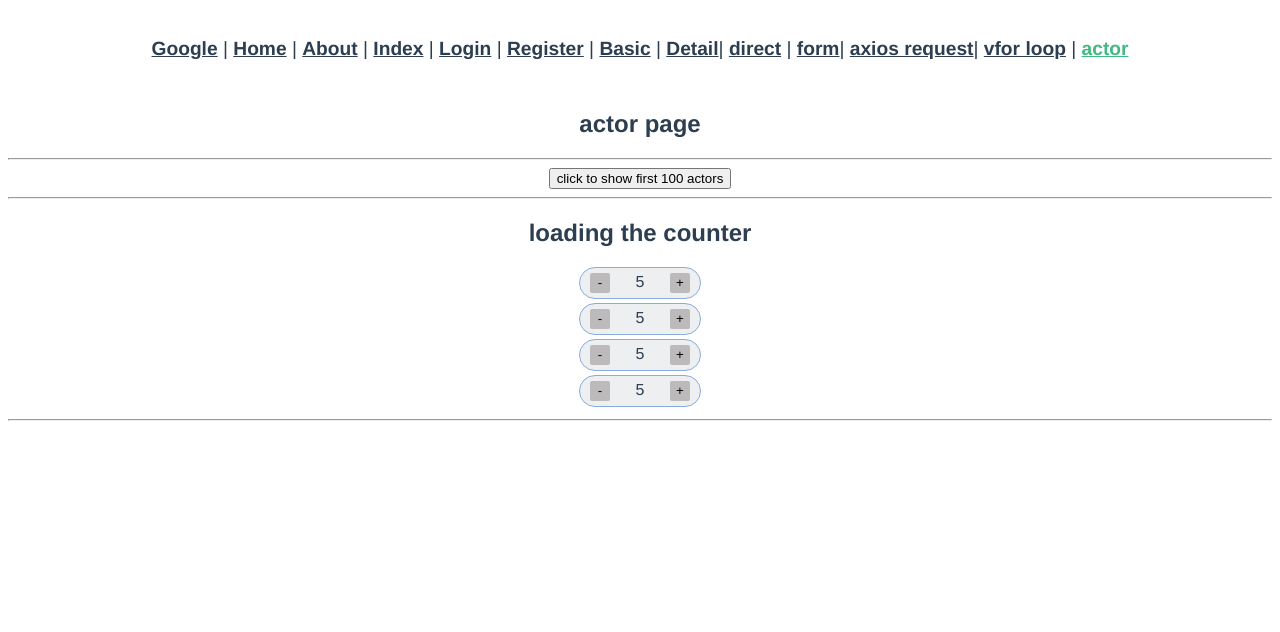
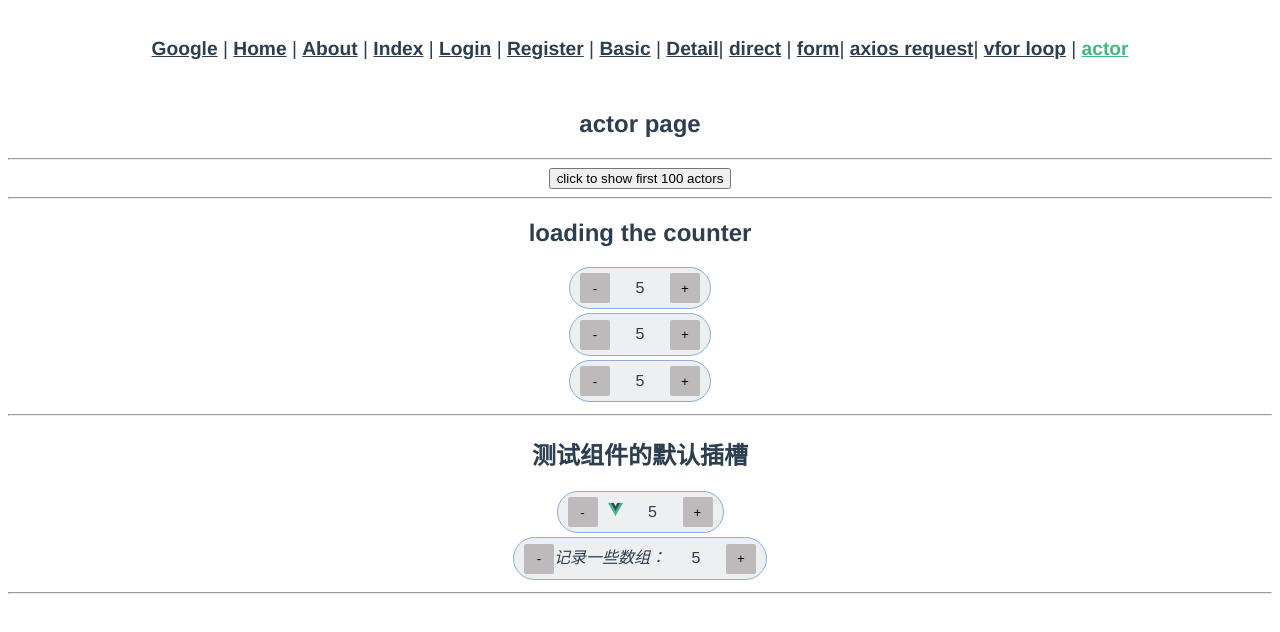
Before and after one commit to jydxh/vue_basic, a Vue app in the folder day02/demo/vue-project/: page /actor in a window 1280 px wide. Shown: the top 632 px of the page. Built offline with nearby package versions, Linux system fonts and the light colour scheme.

Commit message:
默认slot 实现 @ counter components

```diff
--- a/day02/demo/vue-project/src/components/Counter.vue
+++ b/day02/demo/vue-project/src/components/Counter.vue
@@ -1,6 +1,8 @@
 <template>
 	<div class="counter">
 		<button @click="count - step < min ? count : (count -= step)" :disabled="count == min">-</button>
+		<!-- 设计的slot占位符，此处显示的内容取决于父组件使用时的默认的插槽内容 -->
+		<slot />
 		<span>{{ count }}</span>
 		<button @click="count + step > max ? count : (count += step)" :disabled="count == max">+</button>
 	</div>
@@ -31,17 +33,25 @@
 		background-color: rgb(238, 239, 241);
 		overflow: hidden;
 		border-radius: 40px;
+		line-height: 30px;
 		> button {
-			width: 20px;
-			height: 20px;
+			width: 30px;
+			height: 30px;
 			background-color: rgb(188, 186, 186);
 			outline: none;
 			border: none;
-			margin: 0 auto;
+
 			border-radius: 2px;
+		}
+		img {
+			margin-left: 10px;
+
+			height: 15px;
 		}
 		span {
 			display: inline-block;
+
+			text-align: center;
 			width: 60px;
 		}
 	}
--- a/day02/demo/vue-project/src/views/Actor.vue
+++ b/day02/demo/vue-project/src/views/Actor.vue
@@ -10,9 +10,19 @@
 		<counter :min="0" :max="20"></counter>
 		<br />
 		<counter :min="0" :max="11" :step="2"></counter>
+		<hr />
+		<h2>测试组件的默认插槽</h2>
+		<counter>
+			<!-- //默认插槽内容 -->
+			<!-- <i>商品数量:</i> -->
+			<img src="../assets/logo.png" alt="" />
+		</counter>
 		<br />
 
-		<counter></counter>
+		<counter>
+			<i>记录一些数组：</i>
+		</counter>
+
 		<hr />
 		<!-- <div class="box">
 			<div class="card" v-for="item in actor" :key="item.id">
```
